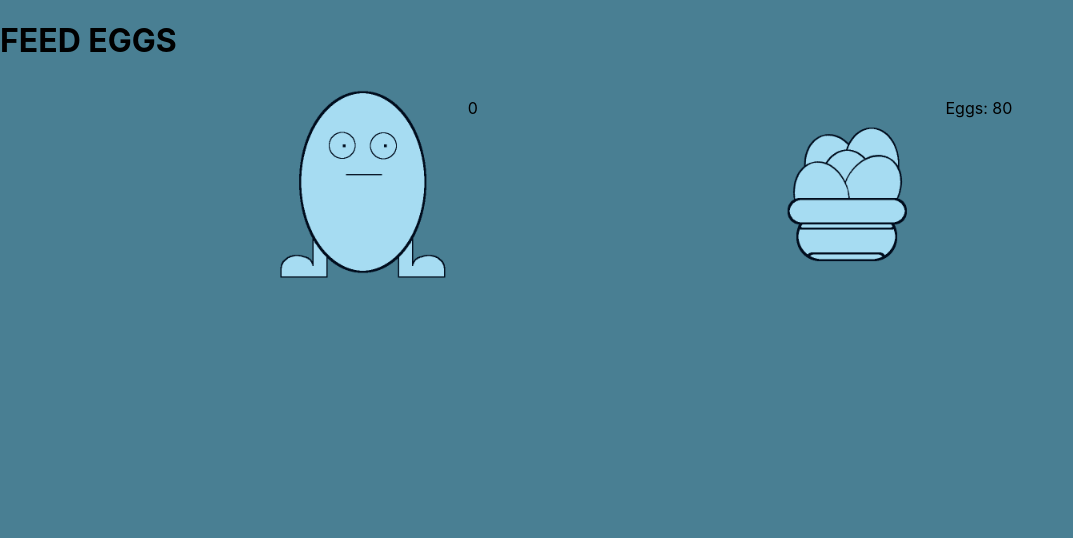
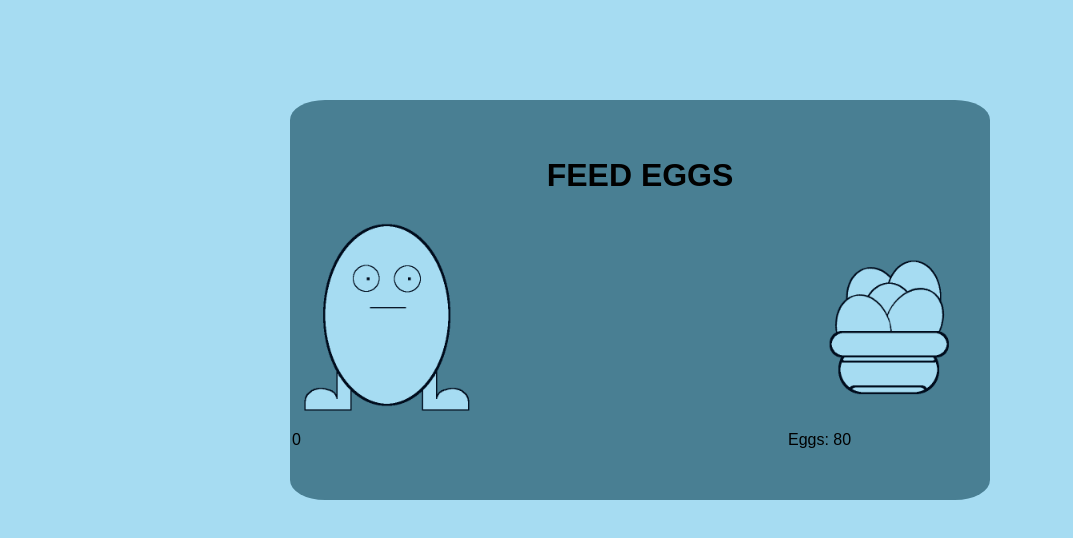
Before and after one commit to TorySciacca/torysciacca.github.io, a React (Create React App) app in the folder react/my-react-app/: page / in a window 1280 px wide. Shown: the top 538 px of the page, without its empty margins (0-1073 px from the left). Built offline with nearby package versions, Linux system fonts and the light colour scheme.

Commit message:
egg
+modified css

```diff
--- a/react/my-react-app/src/App.js
+++ b/react/my-react-app/src/App.js
@@ -27,8 +27,10 @@ export default function MyApp() {
 
   return (
     <div className = 'Game-Window'>
-      <h1>FEED EGGS</h1>
-      <div>
+      <div className='Title'>
+        <h1>FEED EGGS</h1>
+      </div>
+      <div className='Game-Content'>
         <Bucket eggCount={bucketCount} transferEgg={transferEgg} />
         <EggBasket eggCount={eggBasketCount} transferEgg={transferEgg} resetEggCounts={resetEggCounts} />
       </div>
--- a/react/my-react-app/src/styles.css
+++ b/react/my-react-app/src/styles.css
@@ -1,11 +1,33 @@
 body {
+  background-color: #a6dcf2;
+    display: flex;
+    justify-content: center;
+    align-items: center;
+    font-family: Arial, Helvetica, sans-serif; /* Set a default font family */
+  }
+
+.Game-Window {
+  display: flex;
+  justify-content: center;
+  flex-direction: column;
   background-color: #497f93;
+  border: #000c1d;
+  border-radius: 5%; /* Add rounded corners */
+  margin: 100px auto;
+  padding: 2px;/* Add some padding to the container */
+  height: 400px;
+  width: 700px;
+  box-sizing: border-box;
 }
 
-.Game-Window div{
+.Title{
+  align-self: center;
+}
 
+.Game-Content{
   display: flex;
-  justify-content: space-evenly;
+  justify-content: space-between;
+  flex-direction: row;
 }
 
 img {
@@ -15,7 +37,6 @@ img {
   flex-direction: column;
 }
 
-
 .popup {
   position:absolute;
   top:50%;
```
